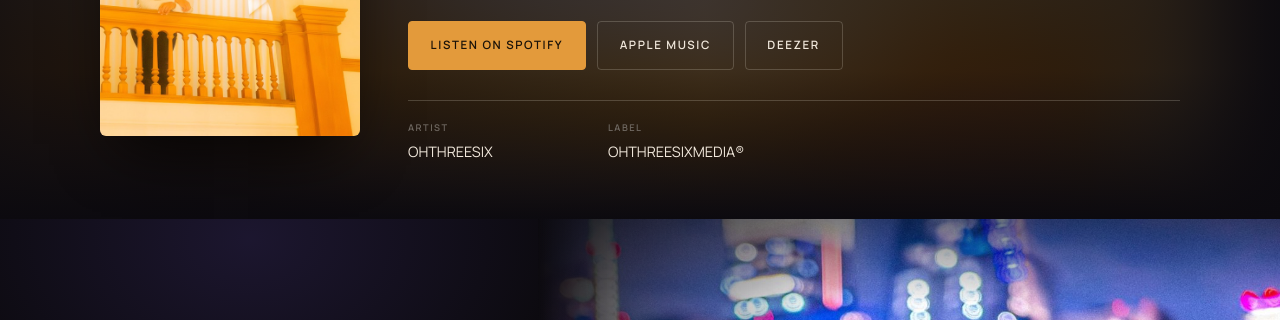
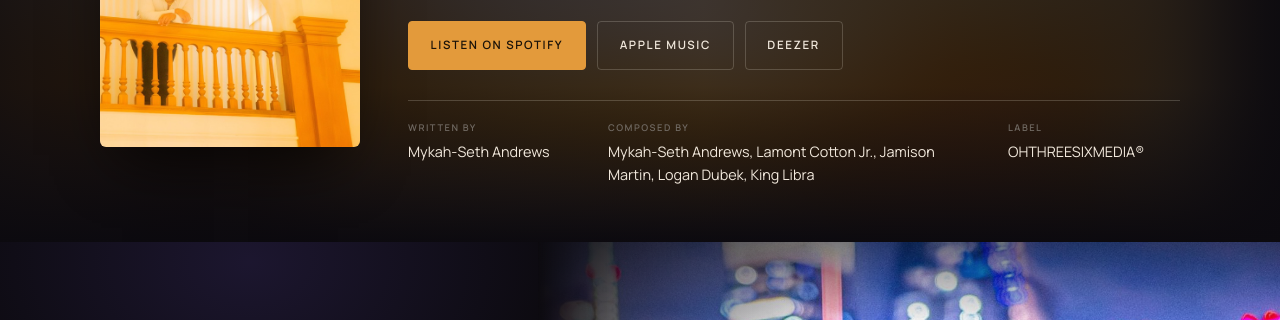
Before and after one commit to RNEHOLDINGS/ohthreesix, a plain HTML site: page index.html in a window 1280 px wide. Shown: the part 266-586 px from the top of the page. Drawn offline with nearby package versions, Linux system fonts and the light colour scheme.

Commit message:
Credit the Seasons writers and composers in the banner
From the distributor metadata: written by Mykah-Seth Andrews; composed
by Mykah-Seth Andrews, Lamont Cotton Jr., Jamison Martin, Logan Dubek
and King Libra. Jamison Martin was listed twice under two name forms
and is shown once.

Co-Authored-By: Claude Opus 5.5 <noreply@anthropic.com>

```diff
--- a/index.html
+++ b/index.html
@@ -124,6 +124,8 @@ section{padding:5rem 0;border-top:1px solid var(--line)}
 .drop-credits div{display:flex;flex-direction:column;gap:.2rem}
 .drop-credits dt{font-weight:600;text-transform:uppercase;letter-spacing:.16em;font-size:.58rem;color:var(--ink3)}
 .drop-credits dd{margin:0;font-size:.9rem;color:var(--ink)}
+.drop-credits .wide{grid-column:span 2}
+.drop-credits{grid-auto-flow:dense}
 @media (max-width:760px){
   .drop{padding:2rem 0 2.5rem}
   .drop .wrap{grid-template-columns:1fr;gap:1.5rem}
@@ -297,7 +299,8 @@ footer .wrap{display:flex;flex-wrap:wrap;justify-content:space-between;gap:1.5re
         <a class="btn btn-line" href="https://www.deezer.com/album/1146328331" target="_blank" rel="noopener">Deezer</a>
       </div>
       <dl class="drop-credits">
-        <div><dt>Artist</dt><dd>OHTHREESIX</dd></div>
+        <div><dt>Written by</dt><dd>Mykah-Seth Andrews</dd></div>
+        <div class="wide"><dt>Composed by</dt><dd>Mykah-Seth Andrews, Lamont Cotton Jr., Jamison Martin, Logan Dubek, King Libra</dd></div>
         <div><dt>Label</dt><dd>OHTHREESIXMEDIA&reg;</dd></div>
       </dl>
     </div>
```
